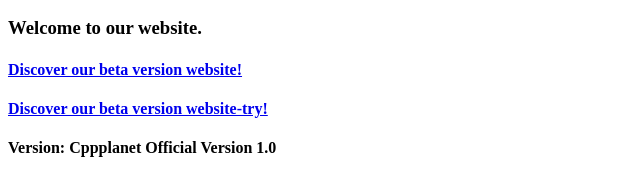
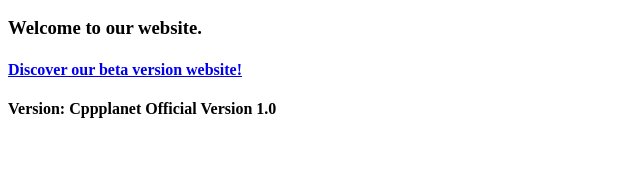
Before and after one commit to Cppplanet/Cppplanet.github.io, a plain HTML site: page index.html in a window 1280 px wide. Shown: the part 96-292 px from the top of the page, without its empty margins (0-640 px from the left). Drawn offline with Linux system fonts and the light colour scheme.

Commit message:
Update index.html

```diff
--- a/index.html
+++ b/index.html
@@ -5,7 +5,6 @@
 <h2>Provide by Cppplanet Leader and Coder Team</h2>
 <h3>Welcome to our website.</h3>
 <h4><a href="https://touristdream.github.io/">Discover our beta version website!</a></h4>
-<h4><a href="/problemset">Discover our beta version website-try!</a></h4>
 <h4>Version: Cppplanet Official Version 1.0</h4>
 </body>
 </html>
```
